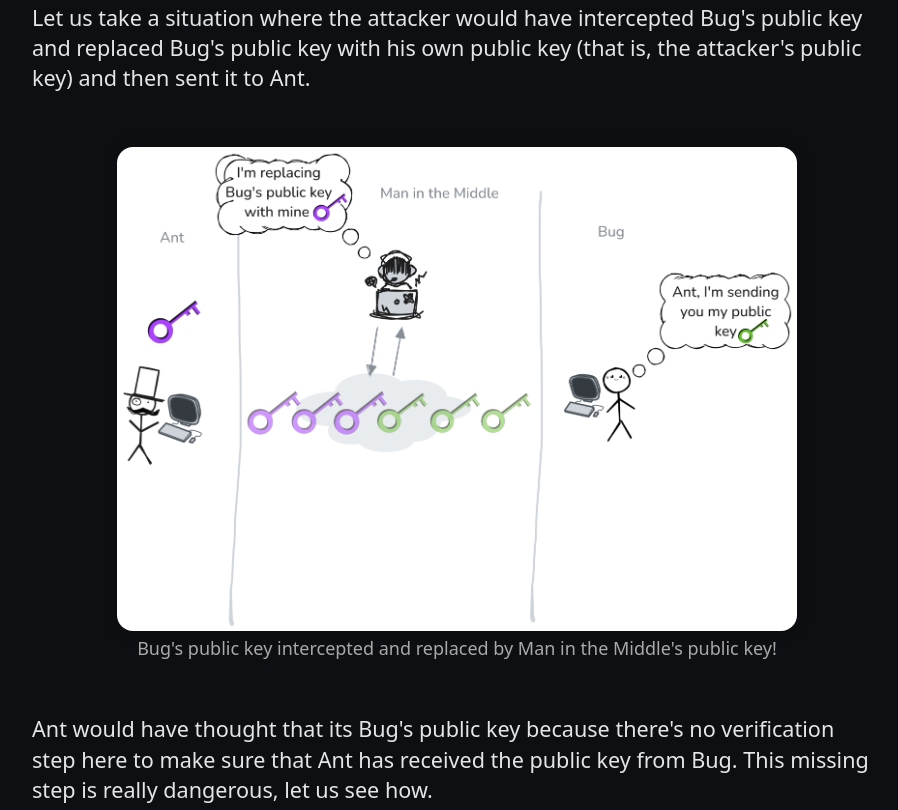
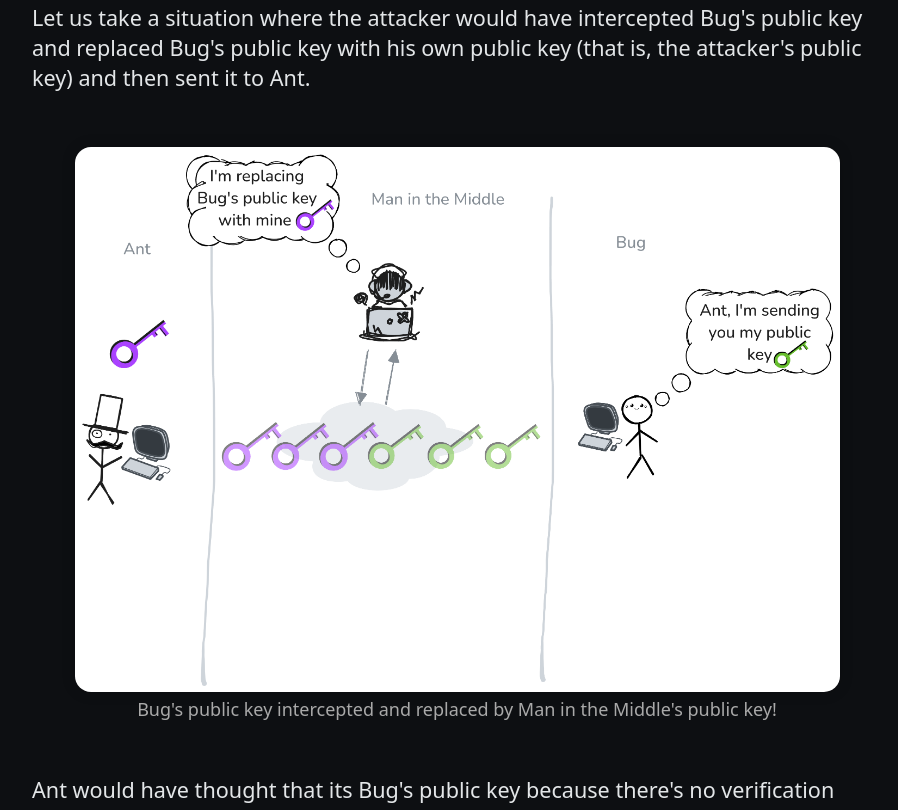
Before and after one commit to Cryptography-for-Devs/Cryptography-for-Devs.github.io, a plain HTML site: page 9-tls/index.html in a window 1280 px wide. Shown: the part 990-1800 px from the top of the page, without its empty margins (183-1081 px from the left). Drawn offline with Linux system fonts and the light colour scheme; some packages are replaced by stand-ins of ours; a script that the page names is missing; files whose address does not match are found by name.

Commit message:
Content CSS final done!

```diff
--- a/styles/content.css
+++ b/styles/content.css
@@ -201,7 +201,7 @@ main {
   }
 
   figure img {
-    max-width: 80%;
+    max-width: 90%;
     border-radius: var(--border-radius);
   }
 
```
Also changed, not shown: 1-symmetric-key-encryption/index.html (+1 -1 lines).
